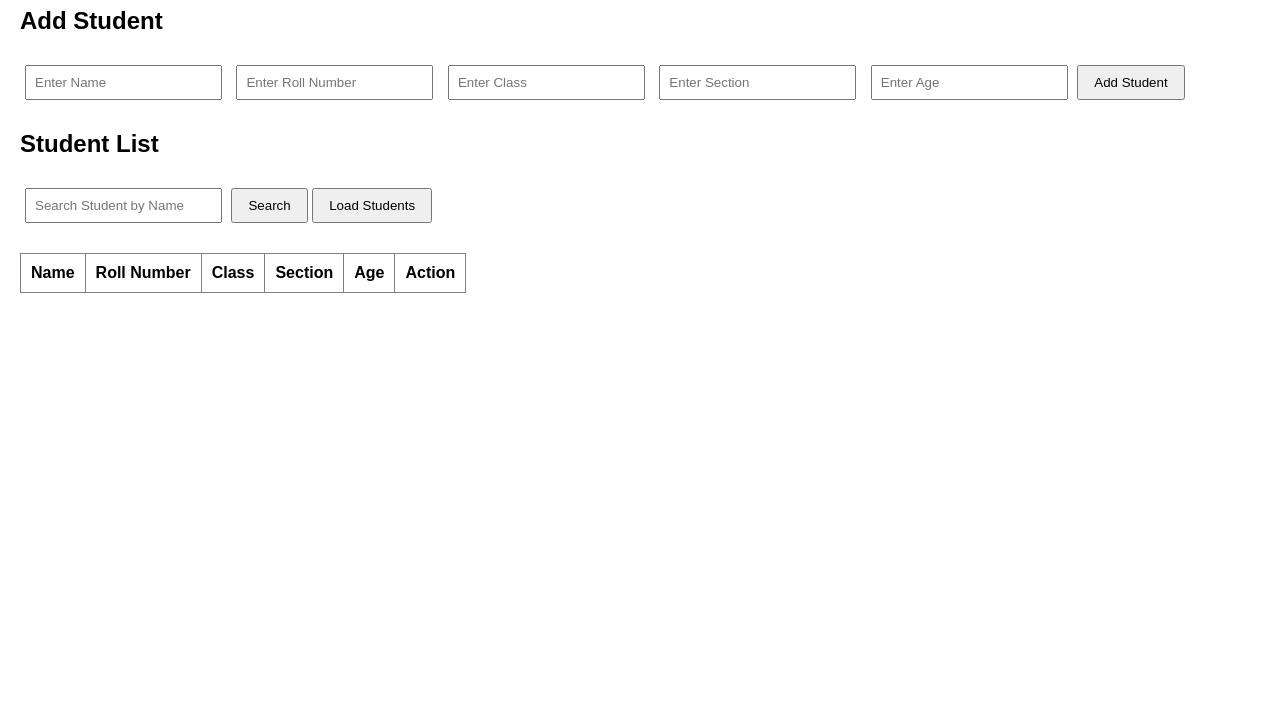
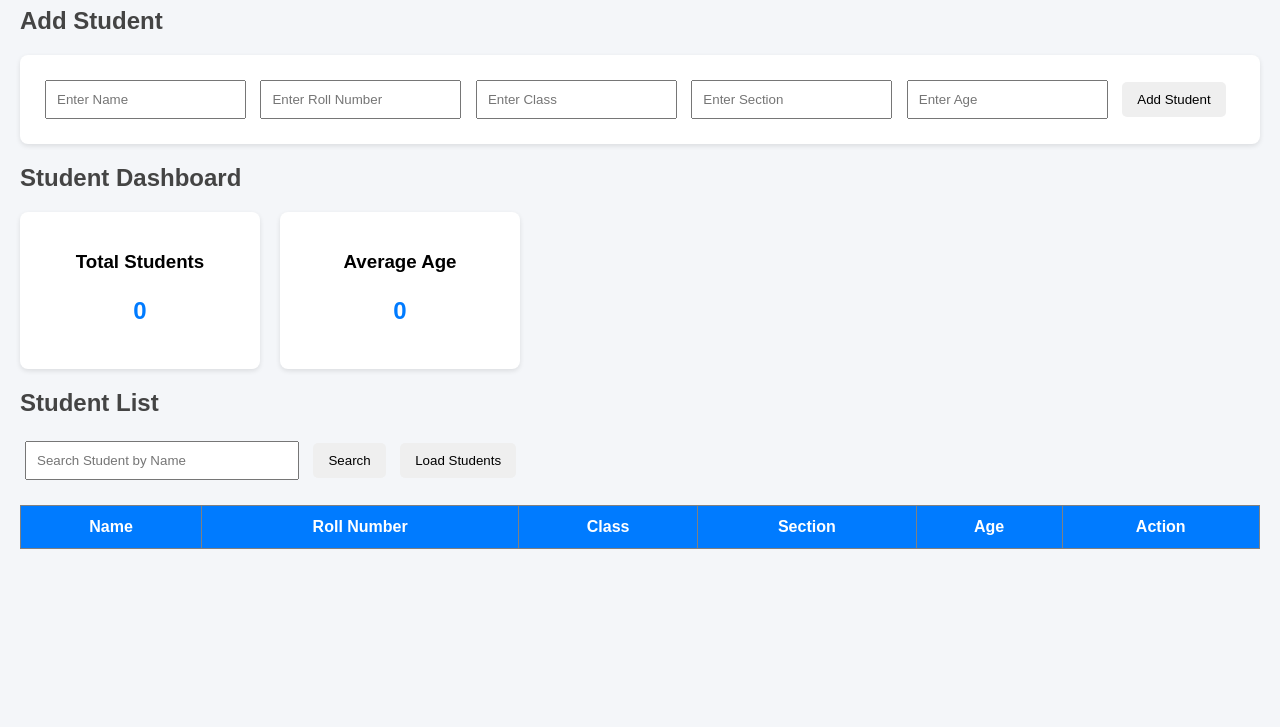
Before and after one commit to gauravrajput-07/student-management-system, a plain HTML site: page frontend/index.html in a window 1280 px wide. Shown: the part 73-800 px from the top of the page. Drawn offline with Linux system fonts and the light colour scheme; no server answers.

Commit message:
UI Improvement

```diff
--- a/frontend/index.html
+++ b/frontend/index.html
@@ -20,23 +20,39 @@
         <input type="text" id="section" placeholder="Enter Section" required>
         <input type="number" id="age" placeholder="Enter Age" required>
 
-
         <button type="submit">Add Student</button>
     </form>
 
+    <h2>Student Dashboard</h2>
+
+    <div class="dashboard">
+
+        <div class="card">
+            <h3>Total Students</h3>
+            <p id="totalStudents">0</p>
+        </div>
+
+        <div class="card">
+            <h3>Average Age</h3>
+            <p id="averageAge">0</p>
+        </div>
+
+    </div>
+
     <h2>Student List</h2>
 
-    <input type="text" id="searchInput" placeholder="Search Student by Name" />
+    <input type="text" id="searchInput" placeholder="Search Student by Name">
 
     <button onclick="searchStudents()">
         Search
-
-
     </button>
 
-    <button onclick="getStudents()">Load Students</button>
+    <button onclick="getStudents()">
+        Load Students
+    </button>
 
     <table border="1">
+
         <thead>
             <tr>
                 <th>Name</th>
@@ -50,6 +66,7 @@
 
         <tbody id="studentTable">
         </tbody>
+
     </table>
 
     <script src="script.js"></script>
--- a/frontend/script.js
+++ b/frontend/script.js
@@ -2,7 +2,7 @@ const API_URL = "http://localhost:5000/api/students";
 
 let editStudentId = null;
 
-// For Add Student
+// Add / Update Student
 document
     .getElementById("studentForm")
     .addEventListener("submit", async function (e) {
@@ -18,10 +18,11 @@ document
         };
 
         try {
+
             if (editStudentId) {
 
                 await fetch(
-                    `http://localhost:5000/api/students/${editStudentId}`,
+                    `${API_URL}/${editStudentId}`,
                     {
                         method: "PUT",
                         headers: {
@@ -46,12 +47,7 @@ document
                 });
 
                 alert("Student Added Successfully");
-
             }
-
-
-
-            alert("Student Added Successfully");
 
             document.getElementById("studentForm").reset();
 
@@ -65,15 +61,34 @@ document
 
     });
 
+// Load Students + Dashboard
 async function getStudents() {
 
     try {
 
-        const response = await fetch(API_URL + "?page=1&limit=100");
+        const response = await fetch(
+            API_URL + "?page=1&limit=100"
+        );
 
         const students = await response.json();
 
-        const table = document.getElementById("studentTable");
+        // Dashboard Statistics
+        document.getElementById("totalStudents").innerText =
+            students.length;
+
+        const totalAge = students.reduce(
+            (sum, student) => sum + Number(student.age),
+            0
+        );
+
+        document.getElementById("averageAge").innerText =
+            students.length > 0
+                ? (totalAge / students.length).toFixed(1)
+                : 0;
+
+        // Student Table
+        const table =
+            document.getElementById("studentTable");
 
         table.innerHTML = "";
 
@@ -99,8 +114,9 @@ async function getStudents() {
                             Edit
                         </button>
 
-
-          <button onclick="deleteStudent('${student._id}')">Delete</button>
+                        <button onclick="deleteStudent('${student._id}')">
+                            Delete
+                        </button>
                     </td>
                 </tr>
             `;
@@ -123,7 +139,7 @@ async function deleteStudent(id) {
     try {
 
         const response = await fetch(
-            `http://localhost:5000/api/students/${id}`,
+            `${API_URL}/${id}`,
             {
                 method: "DELETE"
             }
@@ -144,7 +160,14 @@ async function deleteStudent(id) {
 }
 
 // Edit Student
-function editStudent(id, name, rollNumber, studentClass, section, age) {
+function editStudent(
+    id,
+    name,
+    rollNumber,
+    studentClass,
+    section,
+    age
+) {
 
     editStudentId = id;
 
@@ -156,24 +179,25 @@ function editStudent(id, name, rollNumber, studentClass, section, age) {
 
 }
 
-// Search Students
+// Search Student
 async function searchStudents() {
 
     try {
 
-        const name = document.getElementById("searchInput").value;
+        const name =
+            document.getElementById("searchInput").value;
 
         const response = await fetch(
-            `http://localhost:5000/api/students/search/${name}`
+            `${API_URL}/search/${name}`
         );
 
         const students = await response.json();
 
-        const table = document.getElementById("studentTable");
+        const table =
+            document.getElementById("studentTable");
 
         table.innerHTML = "";
 
-        // If no student found
         if (students.length === 0) {
 
             table.innerHTML = `
@@ -185,7 +209,6 @@ async function searchStudents() {
             `;
 
             return;
-
         }
 
         students.forEach(student => {
@@ -199,7 +222,6 @@ async function searchStudents() {
                     <td>${student.age}</td>
 
                     <td>
-
                         <button onclick="editStudent(
                             '${student._id}',
                             '${student.name}',
@@ -214,7 +236,6 @@ async function searchStudents() {
                         <button onclick="deleteStudent('${student._id}')">
                             Delete
                         </button>
-
                     </td>
                 </tr>
             `;
@@ -230,3 +251,6 @@ async function searchStudents() {
     }
 
 }
+
+// Auto Load Students
+getStudents();
--- a/frontend/style.css
+++ b/frontend/style.css
@@ -1,25 +1,95 @@
 body {
-    font-family: Arial;
+    font-family: Arial, sans-serif;
+    background-color: #f4f6f9;
     margin: 20px;
 }
 
+h1 {
+    text-align: center;
+    color: #333;
+}
+
+h2 {
+    color: #444;
+    margin-top: 20px;
+}
+
+form {
+    background: white;
+    padding: 20px;
+    border-radius: 8px;
+    margin-bottom: 20px;
+    box-shadow: 0px 2px 5px rgba(0, 0, 0, 0.1);
+}
+
 input {
+    padding: 10px;
     margin: 5px;
-    padding: 8px;
 }
 
 button {
-    padding: 8px 15px;
-    margin: 10px 0;
+    padding: 10px 15px;
+    margin: 5px;
     cursor: pointer;
+    border: none;
+    border-radius: 5px;
+}
+
+button:hover {
+    opacity: 0.9;
+}
+
+.dashboard {
+    display: flex;
+    gap: 20px;
+    margin: 20px 0;
+}
+
+.card {
+    background: white;
+    border-radius: 8px;
+    padding: 20px;
+    width: 200px;
+    text-align: center;
+    box-shadow: 0px 2px 5px rgba(0, 0, 0, 0.1);
+}
+
+.card h3 {
+    margin-bottom: 10px;
+}
+
+.card p {
+    font-size: 24px;
+    font-weight: bold;
+    color: #007bff;
+}
+
+#searchInput {
+    width: 250px;
 }
 
 table {
+    width: 100%;
     margin-top: 20px;
     border-collapse: collapse;
+    background: white;
 }
 
-th,
+th {
+    background-color: #007bff;
+    color: white;
+    padding: 12px;
+}
+
 td {
     padding: 10px;
+    text-align: center;
 }
+
+tr:nth-child(even) {
+    background-color: #f2f2f2;
+}
+
+tr:hover {
+    background-color: #e9ecef;
+}
```
Lines whose indentation alone changed are shown as unchanged.
